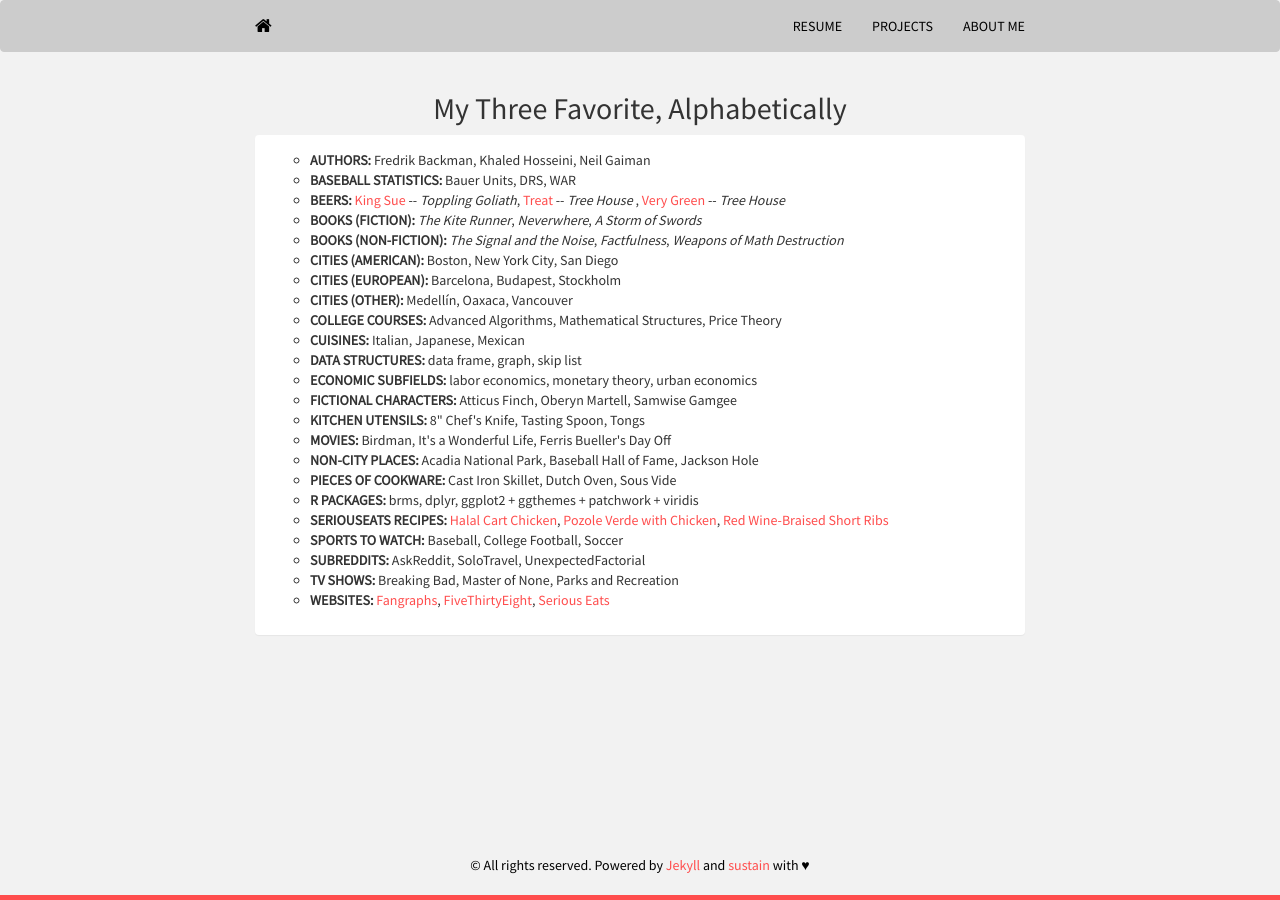
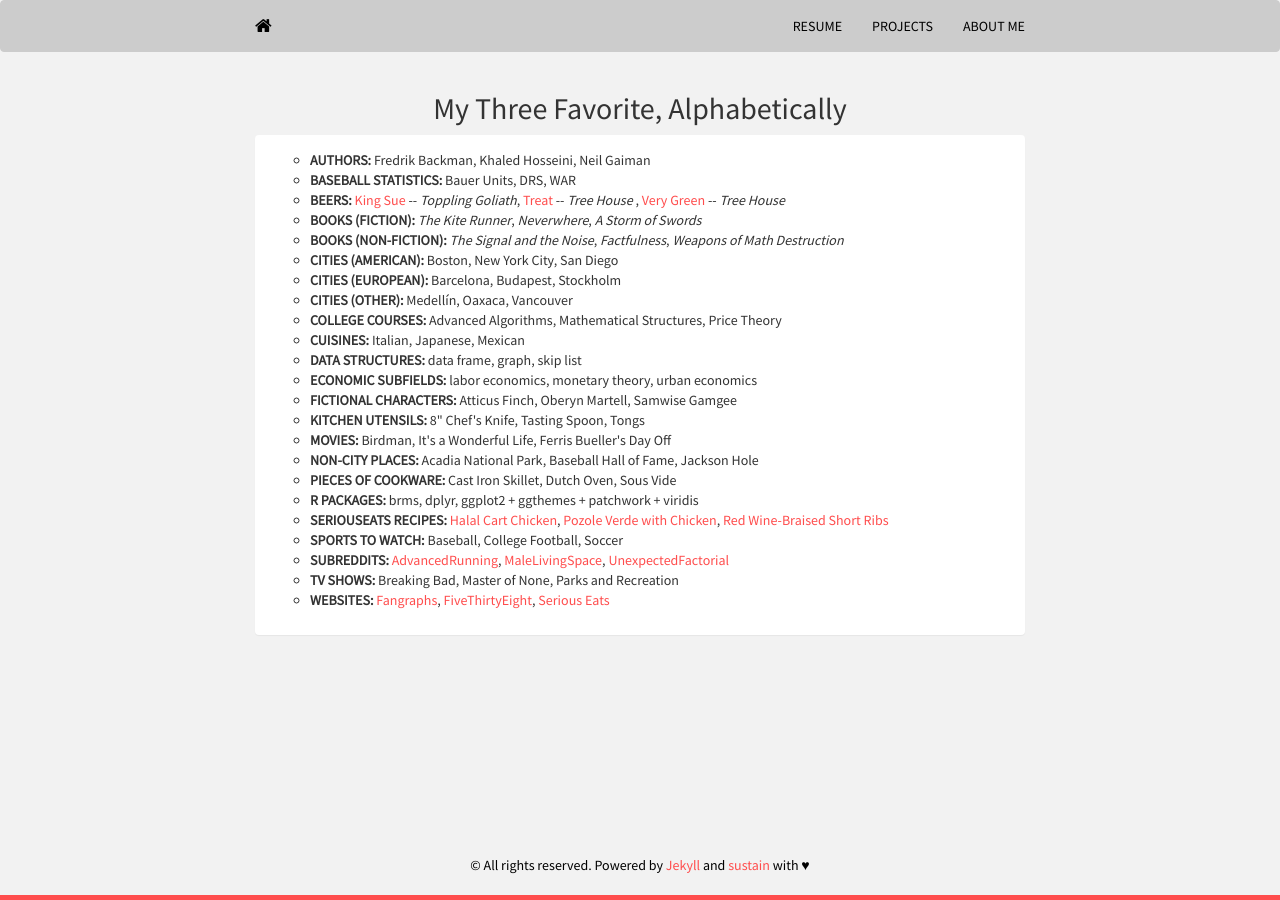
Before and after one commit to mrkaye97/mrkaye97.github.io, a Jekyll site: the page built from random.html, in a window 1280 px wide. Built offline with Jekyll 4.4.1, drawn with Linux system fonts in a browser that asks for light colours; nearby versions of some CDN libraries.

Commit message:
update favorite subs

```diff
--- a/random.html
+++ b/random.html
@@ -40,7 +40,7 @@
 					  <li><b>R PACKAGES:</b> brms, dplyr, ggplot2 + ggthemes + patchwork + viridis</li>
 					  <li><b>SERIOUSEATS RECIPES:</b> <a href="https://www.seriouseats.com/recipes/2011/12/serious-eats-halal-cart-style-chicken-and-rice-white-sauce-recipe.html">Halal Cart Chicken</a>, <a href="https://www.seriouseats.com/recipes/2017/01/pozole-verde-de-pollo-green-mexican-hominy-and-chicken-soup-recipe.html">Pozole Verde with Chicken</a>, <a href="https://www.seriouseats.com/recipes/2019/12/red-wine-braised-beef-short-ribs-recipe.html">Red Wine-Braised Short Ribs</a></li></li>
 					  <li><b>SPORTS TO WATCH:</b> Baseball, College Football, Soccer</li>
-					  <li><b>SUBREDDITS:</b> AskReddit, SoloTravel, UnexpectedFactorial</li>
+					  <li><b>SUBREDDITS:</b> <a href="https://www.reddit.com/r/AdvancedRunning">AdvancedRunning</a>, <a href="https://www.reddit.com/r/MaleLivingSpace">MaleLivingSpace</a>, <a href="https://www.reddit.com/r/UnexpectedFactorial">UnexpectedFactorial</a></li>
 					  <li><b>TV SHOWS:</b> Breaking Bad, Master of None, Parks and Recreation</li>
 					  <li><b>WEBSITES:</b> <a href="https://www.fangraphs.com/">Fangraphs</a>, <a href="https://fivethirtyeight.com/">FiveThirtyEight</a>, <a href="http://www.seriouseats.com/">Serious Eats</a></li>
 					</ul>
```
